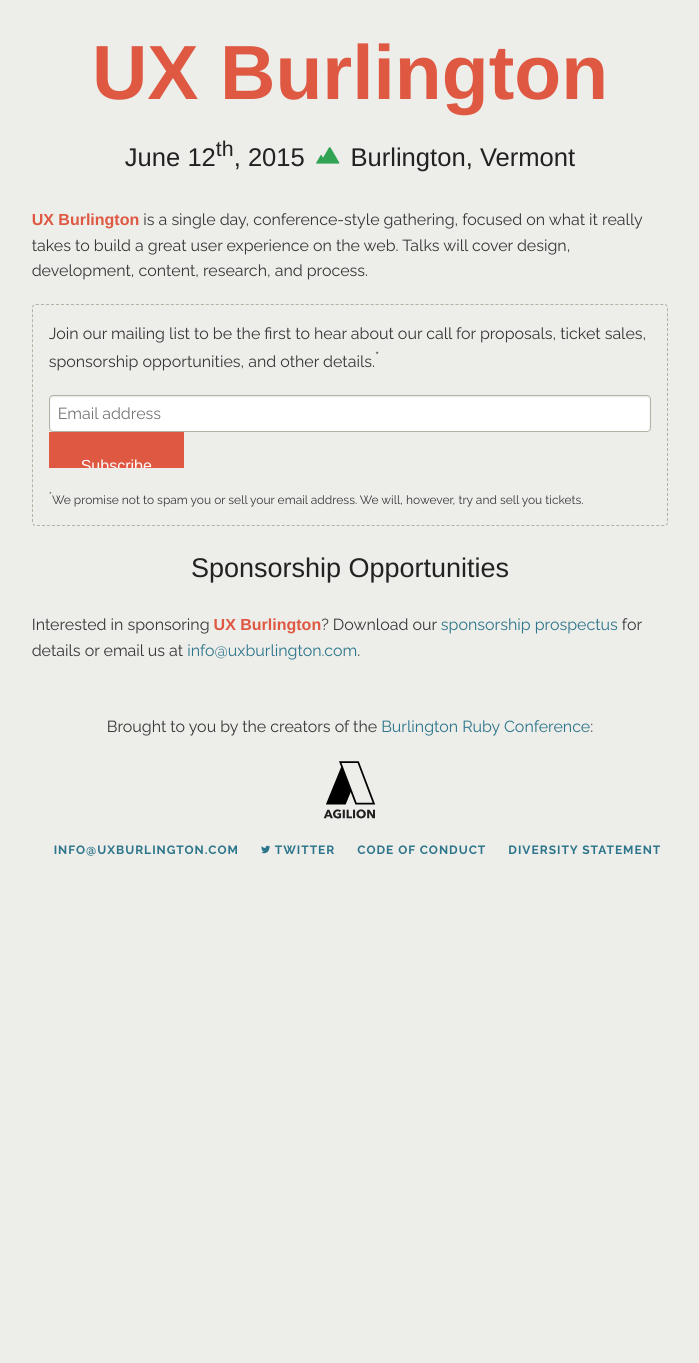
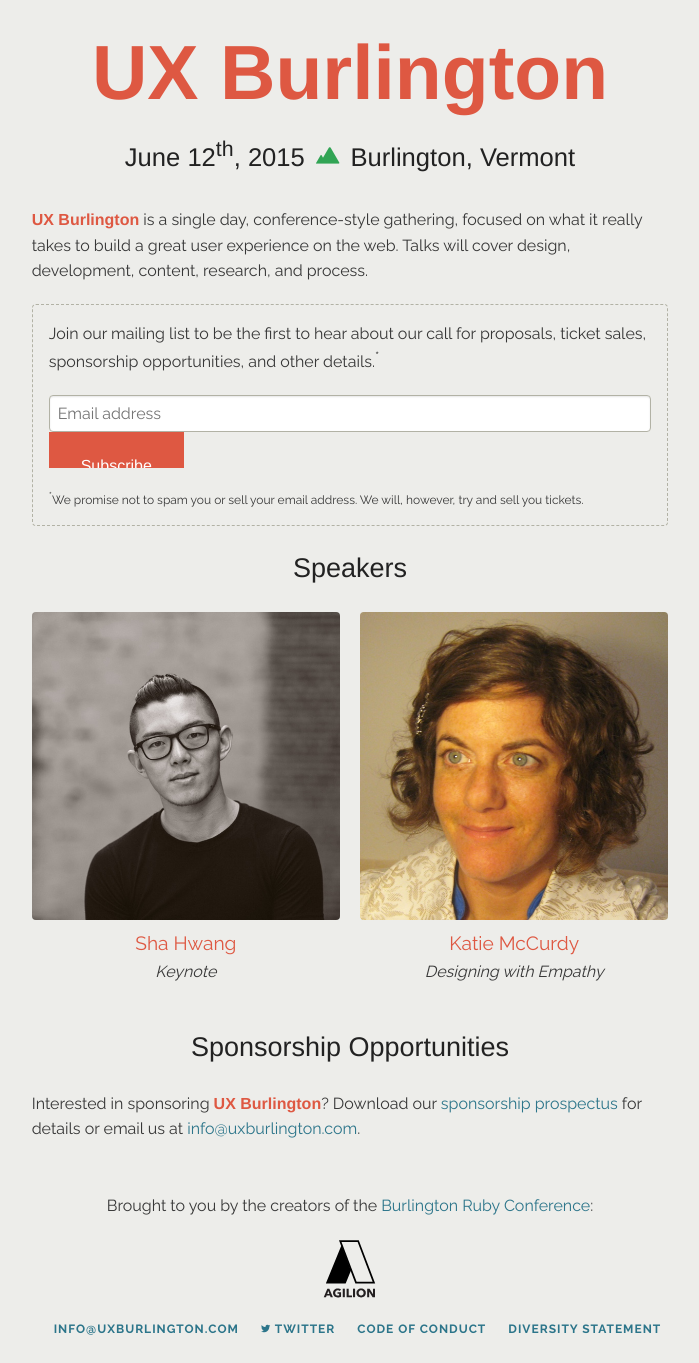
Before and after one commit to AgilionApps/ux-burlington-2017, a Jekyll site: the page built from index.html, in a window 1280 px wide. Shown: the whole page, without its empty margins (290-989 px from the left). Built offline with Jekyll 4.4.1, drawn with Linux system fonts in a browser that asks for light colours; some web fonts are replaced; comment, search, counter and statistics services are not loaded; before the commit the page ends 900 px from its top, so only the background shows below that.

Commit message:
Adds initial speakers to site

```diff
--- a/css/main.scss
+++ b/css/main.scss
@@ -116,6 +116,30 @@
   font-size: 12px;
 }
 
+.speaker-list {
+  @include block-grid(2);
+}
+
+.speaker-item img {
+  border-radius: 4px;
+}
+
+.speaker-details {
+  margin-top: 8px;
+  text-align: center;
+
+  .title {
+    font-style: italic;
+  }
+
+  a {
+    color: $brand-color;
+    display: block;
+    font-size: 1.2em;
+  }
+}
+
+
 footer {
   margin-top: 16px;
   text-align: center;
--- a/index.html
+++ b/index.html
@@ -36,6 +36,25 @@
   </div>
 </div>
 
+<h3 class="section-header">Speakers</h3>
+
+<ul class='speaker-list'>
+  <li class='speaker-item'>
+    <img src='/images/speakers/sha-hwang.jpg'>
+    <div class='speaker-details'>
+      <a href='https://twitter.com/shashashasha'>Sha Hwang</a>
+      <span class='title'>Keynote</span>
+    </div>
+  </li>
+  <li class='speaker-item'>
+    <img src='/images/speakers/katie-mccurdy.jpg'>
+    <div class='speaker-details'>
+      <a href='https://twitter.com/katiemccurdy'>Katie McCurdy</a>
+      <span class='title'>Designing with Empathy</span>
+    </div>
+  </li>
+</ul>
+
 <h3 class="section-header">Sponsorship Opportunities</h3>
 
 <p class='sub-copy'>
```
Also changed, not shown: images/speakers/katie-mccurdy.jpg (added), images/speakers/sha-hwang.jpg (added).
